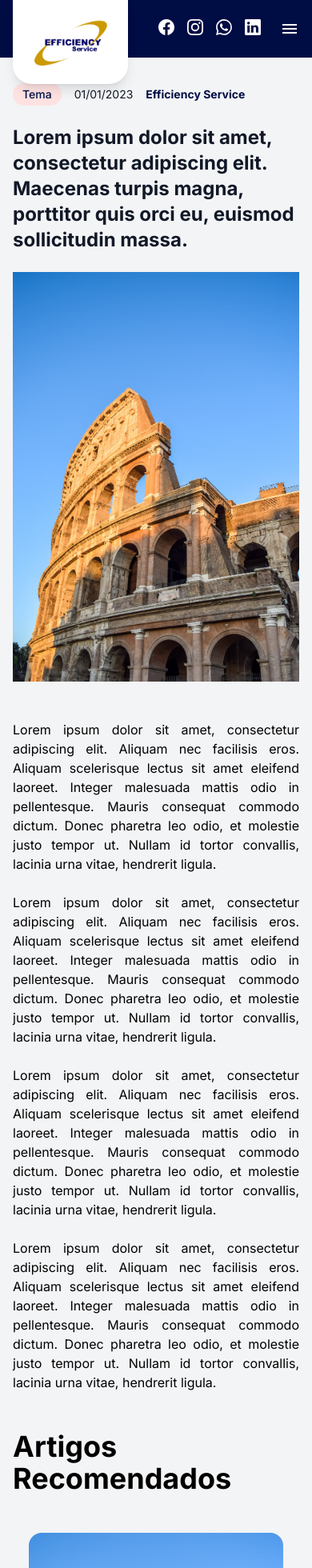
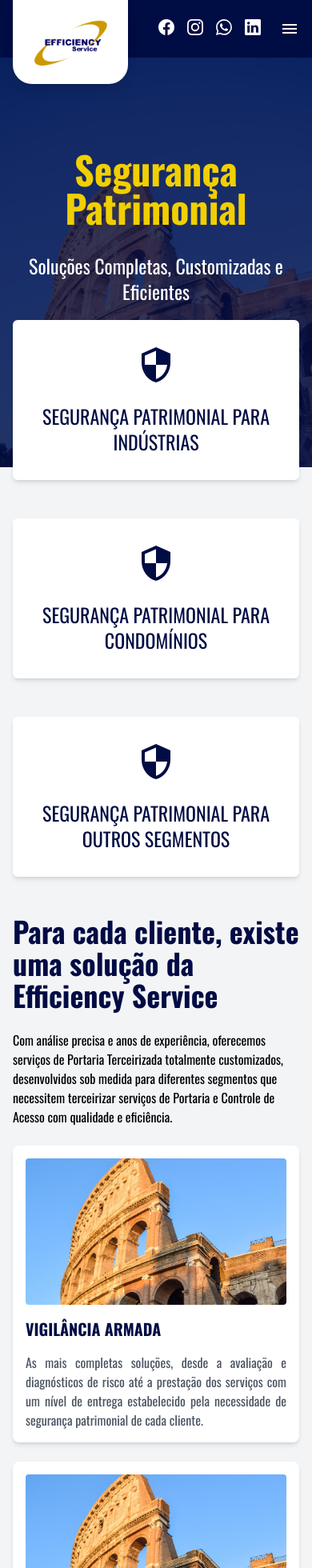
Before and after one commit to joaovitorcode/efficiency-service, a Next.js app: page /servicos/seguranca-patrimonial in a window 390 px wide. Shown: the top 1960 px of the page at 80% size. Built offline with nearby package versions, Linux system fonts and the light colour scheme.

Commit message:
feat: add seguranca-patrimonial page with responsiveness

```diff
--- /dev/null
+++ b/src/components/BannerTemplate.tsx
@@ -0,0 +1,57 @@
+import Image from "next/image"
+import { CMSIcon } from "@/components/CMSIcon"
+
+interface Props {
+  banner: {
+    image: {
+      src: string
+      alt: string
+    }
+    title: string
+    caption: string
+    infoboxes: Array<{
+      iconSVG: string
+      title: string
+    }>
+  }
+}
+
+export function BannerTemplate({ banner }: Props) {
+  return (
+    <section className="relative w-full h-[512px] flex justify-center items-center mb-[512px] md:mb-24">
+      <Image
+        src={banner.image.src}
+        alt={banner.image.alt}
+        width={0}
+        height={0}
+        priority
+        sizes="100vw"
+        className="w-full h-full object-cover"
+      />
+      <div className="absolute w-full h-full bg-main opacity-80" />
+
+      <div className="absolute max-w-[512px] flex flex-col gap-8">
+        <h2 className="text-5xl font-bold text-second text-center">
+          {banner.title}
+        </h2>
+        <p className="text-white text-2xl text-center">
+          {banner.caption}
+        </p>
+        <button className="mx-auto bg-second text-main font-bold py-4 px-16 uppercase rounded-md">
+          Fale Conosco
+        </button>
+      </div>
+
+      <div className="absolute -bottom-[512px] md:-bottom-24 w-full max-w-5xl grid grid-cols-1 md:grid-cols-3 gap-12 px-4 lg:px-0">
+        {banner.infoboxes.map((infoboxe) => (
+          <div key={infoboxe.title} className="w-full md:aspect-video bg-white hover:bg-second rounded-md shadow-md flex flex-col gap-6 justify-center items-center py-8 px-6">
+            <CMSIcon icon={infoboxe.iconSVG} />
+            <p className="text-2xl text-center uppercase text-main">
+              {infoboxe.title}
+            </p>
+          </div>
+        ))}
+      </div>
+    </section>
+  )
+}
--- /dev/null
+++ b/src/components/CMSIcon.tsx
@@ -0,0 +1,14 @@
+interface CMSIconProps {
+  icon: string
+}
+
+export function CMSIcon({ icon }: CMSIconProps) {
+  return (
+    <div
+      className="text-5xl text-main"
+      dangerouslySetInnerHTML={{
+        __html: icon
+      }}
+    />
+  )
+}
--- a/src/components/Thumbnail.tsx
+++ b/src/components/Thumbnail.tsx
@@ -43,7 +43,7 @@ export function Thumbnail() {
             width={0}
             height={0}
             sizes="100vw"
-            className="w-6 h-6"
+            className="w-6 h-6 rounded-full shadow"
           />
           <p className="text-gray-900">
             Efficiency Service
--- /dev/null
+++ b/src/components/Topic.tsx
@@ -0,0 +1,36 @@
+import Image from "next/image"
+
+interface Props {
+  topic: {
+    image: {
+      src: string
+      alt: string
+    }
+    title: string
+    description: string
+  }
+}
+
+export function Topic({ topic }: Props) {
+  return (
+    <div className="p-4 flex flex-col sm:flex-row gap-4 bg-white rounded-lg shadow-md">
+      <Image
+        src={topic.image.src}
+        alt={topic.image.alt}
+        width={0}
+        height={0}
+        priority
+        sizes="100vw"
+        className="w-full sm:w-64 lg:w-40 sm:h-64 lg:h-40 aspect-video sm:aspect-square object-cover rounded"
+      />
+      <div className="flex flex-col gap-4">
+        <h3 className="text-xl font-bold text-main uppercase">
+          {topic.title}
+        </h3>
+        <p className="text-gray-600 text-justify">
+          {topic.description}
+        </p>
+      </div>
+    </div>
+  )
+}
--- /dev/null
+++ b/src/pages/servicos/seguranca-patrimonial.tsx
@@ -0,0 +1,63 @@
+import { Header } from "@/components/Header"
+import { Footer } from "@/components/Footer"
+import { BannerTemplate } from "@/components/BannerTemplate"
+import { Topic } from "@/components/Topic"
+
+export default function SegurancaPatrimonial() {
+  const iconSVG = `<svg stroke="currentColor" fill="currentColor" stroke-width="0" viewBox="0 0 24 24" height="1em" width="1em" xmlns="http://www.w3.org/2000/svg"><path fill="none" d="M0 0h24v24H0z"></path><path d="M12 1L3 5v6c0 5.55 3.84 10.74 9 12 5.16-1.26 9-6.45 9-12V5l-9-4zm0 10.99h7c-.53 4.12-3.28 7.79-7 8.94V12H5V6.3l7-3.11v8.8z"></path></svg>`
+  const topics = [
+    {
+      image: { src: "/example.jpg", alt: "" },
+      title: "Vigilância Armada",
+      description: "As mais completas soluções, desde a avaliação e diagnósticos de risco até a prestação dos serviços com um nível de entrega estabelecido pela necessidade de segurança patrimonial de cada cliente."
+    },
+    {
+      image: { src: "/example.jpg", alt: "" },
+      title: "Segurança Pessoal VSPP",
+      description: "Os serviços de segurança pessoal (VSPP) trabalham fortemente na prevenção, pois evitar os possíveis eventos de risco é foco de qualquer estratégia de proteção pessoal."
+    },
+    {
+      image: { src: "/example.jpg", alt: "" },
+      title: "Vigia",
+      description: "O olhar preparado desse profissional apoia qualquer estratégia de segurança na manutenção da ordem, na segurança patrimonial dos locais, no controle de acesso de visitantes, colaboradores e prestadores de serviços."
+    },
+    {
+      image: { src: "/example.jpg", alt: "" },
+      title: "Operador de Monitoramento",
+      description: "Os operadores de monitoramento do Grupo Souza Lima têm capacitação e treinamento constante para poder realizar monitoramento de veículos via satélite, sistemas de CFTV e alarmes de casas e veículos."
+    },
+  ]
+
+  return (
+    <>
+      <Header />
+      <div className="relative top-[72px] md:top-[76px] lg:top-[80px]">
+        <BannerTemplate banner={{
+          image: { src: "/example.jpg", alt: "" },
+          title: "Segurança Patrimonial",
+          caption: "Soluções Completas, Customizadas e Eficientes",
+          infoboxes: [
+            { title: "Segurança Patrimonial para Indústrias", iconSVG },
+            { title: "Segurança Patrimonial para Condomínios", iconSVG },
+            { title: "Segurança Patrimonial para Outros Segmentos", iconSVG },
+          ]
+        }} />
+        <main className="max-w-5xl mx-auto py-12 px-4 xl:px-0">
+          <h2 className="text-4xl text-main font-bold pb-6">
+            Para cada cliente, existe uma solução da Efficiency Service
+          </h2>
+          <p className="pb-6">
+            Com análise precisa e anos de experiência, oferecemos serviços de Portaria Terceirizada totalmente customizados, desenvolvidos sob medida para diferentes segmentos que necessitem terceirizar serviços de Portaria e Controle de Acesso com qualidade e eficiência.
+          </p>
+
+          <div className="grid grid-cols-1 lg:grid-cols-2 gap-6">
+            {topics.map((topic) => (
+              <Topic key={topic.title} topic={topic} />
+            ))}
+          </div>
+        </main>
+        <Footer />
+      </div>
+    </>
+  )
+}
```
Also changed, not shown: src/pages/blog/[slug].tsx (renamed from src/pages/[blog]/[slug].tsx).
